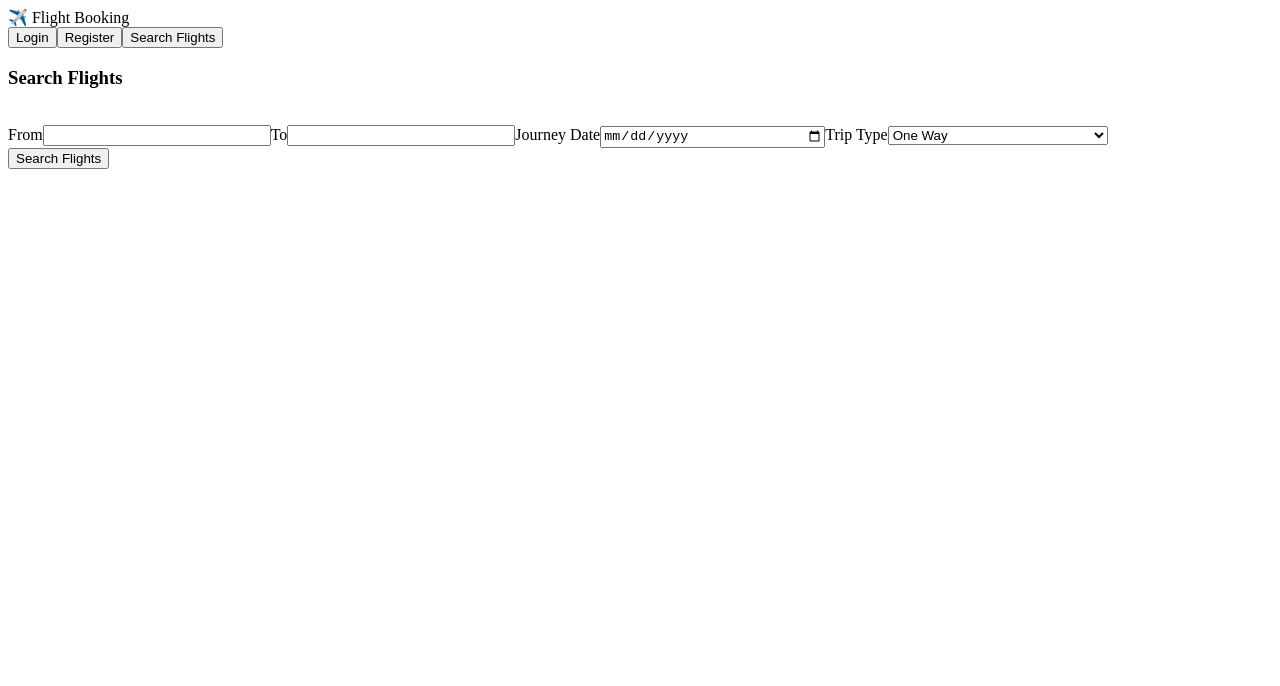
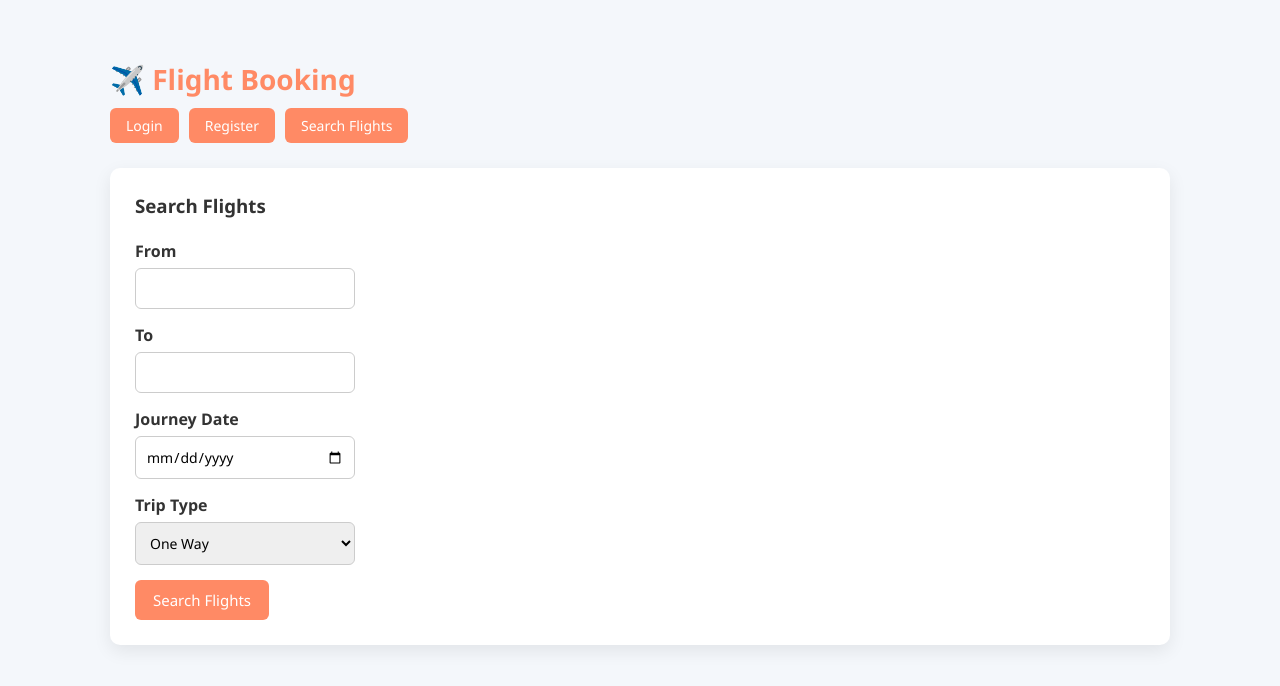
Before and after one commit to psravya-10/flight-booking-frontend, an Angular app: page / in a window 1280 px wide. Both pictures are taken after a click on the button "Search Flights". Shown: the top 686 px of the page. Built offline with nearby package versions, Linux system fonts and the light colour scheme.

Commit message:
added css for better looks

```diff
--- a/src/styles.css
+++ b/src/styles.css
@@ -1 +1,133 @@
-/* You can add global styles to this file, and also import other style files */
+* {
+  box-sizing: border-box;
+  margin: 0;
+  padding: 0;
+  font-family: 'Segoe UI', Tahoma, Geneva, Verdana, sans-serif;
+}
+
+
+body {
+  background: #f4f7fb;
+  color: #333;
+}
+
+
+.app-container {
+  max-width: 1100px;
+  margin: 40px auto;
+  padding: 20px;
+}
+
+
+.app-title {
+  font-size: 28px;
+  font-weight: bold;
+  color: #ff8a65;
+  margin-bottom: 10px;
+}
+
+
+.nav-bar {
+  margin-bottom: 25px;
+}
+
+.nav-bar button {
+  background: #ff8a65;
+  color: #fff;
+  border: none;
+  padding: 8px 16px;
+  margin-right: 10px;
+  border-radius: 6px;
+  cursor: pointer;
+  font-size: 14px;
+}
+
+.nav-bar button:hover {
+  background: #f46b45;
+}
+
+
+.card {
+  background: #fff;
+  border-radius: 10px;
+  padding: 25px;
+  box-shadow: 0 6px 18px rgba(0, 0, 0, 0.08);
+  margin-bottom: 25px;
+}
+
+
+label {
+  font-weight: 600;
+  margin-bottom: 6px;
+  display: block;
+}
+
+input, select {
+  width: 100%;
+  padding: 10px;
+  border-radius: 6px;
+  border: 1px solid #ccc;
+  margin-bottom: 15px;
+  font-size: 14px;
+}
+
+input:focus, select:focus {
+  outline: none;
+  border-color: #ff8a65;
+}
+
+.btn-primary {
+  background: #ff8a65;
+  color: white;
+  border: none;
+  padding: 10px 18px;
+  border-radius: 6px;
+  cursor: pointer;
+  font-size: 15px;
+}
+
+.btn-primary:hover {
+  background: #f46b45;
+}
+
+.btn-secondary {
+  background: #e0e0e0;
+  color: #333;
+  border: none;
+  padding: 8px 14px;
+  border-radius: 6px;
+  cursor: pointer;
+}
+
+.btn-secondary:hover {
+  background: #cfcfcf;
+}
+
+
+.error {
+  color: #d93025;
+  margin-top: 10px;
+}
+
+.success {
+  color: #188038;
+  margin-top: 10px;
+}
+
+
+table {
+  width: 100%;
+  border-collapse: collapse;
+  margin-top: 20px;
+}
+
+th, td {
+  padding: 12px;
+  text-align: center;
+  border-bottom: 1px solid #ddd;
+}
+
+th {
+  background: #f1f3f4;
+  font-weight: bold;
+}
```
